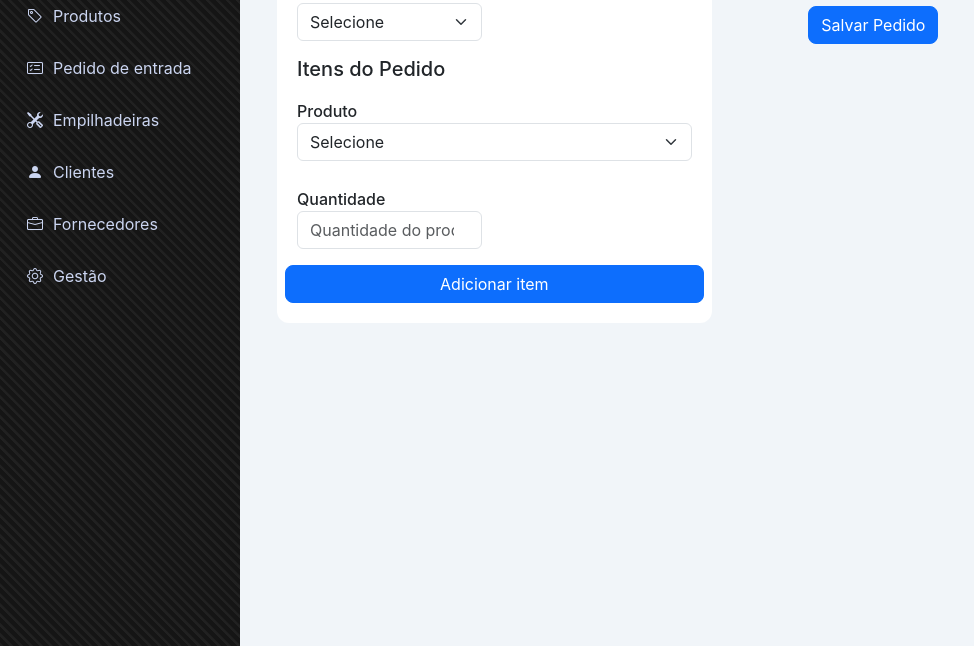
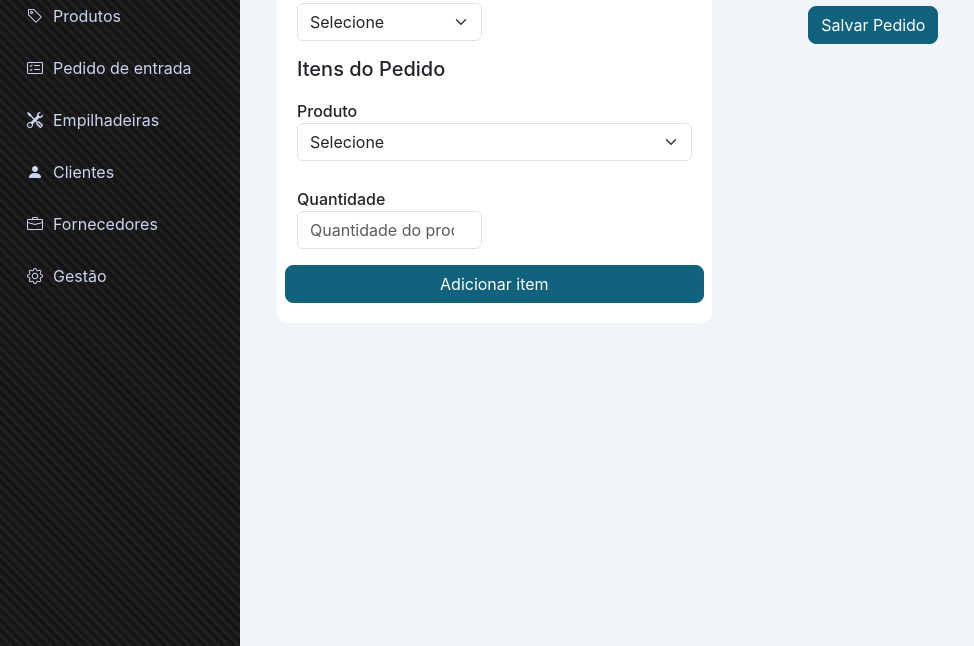
Before and after one commit to voituregestaodeestoque/projeto_voiture, a Flask app: page /entrada/nova in a window 1280 px wide. Shown: the part 154-800 px from the top of the page, without its empty margins (0-974 px from the left). Run offline with Flask 3, Linux system fonts and the light colour scheme; data that the repository does not hold is empty.

Commit message:
Update formulario_pedidoentrada.html

```diff
--- a/templates/formulario_pedidoentrada.html
+++ b/templates/formulario_pedidoentrada.html
@@ -47,7 +47,7 @@
 
 
 
-                <button type="button" class="btn btn-primary" onclick="adicionarItem()">
+                <button type="button" class="btn botao-add" onclick="adicionarItem()">
                     Adicionar item
                 </button>
 
@@ -74,7 +74,7 @@
                 </tbody>
 
             </table>
-            <button type="submit" form="form_pedido" class="btn btn-primary">
+            <button type="submit" form="form_pedido" class="btn botao-add">
                 Salvar Pedido
             </button>
         </div>
```
